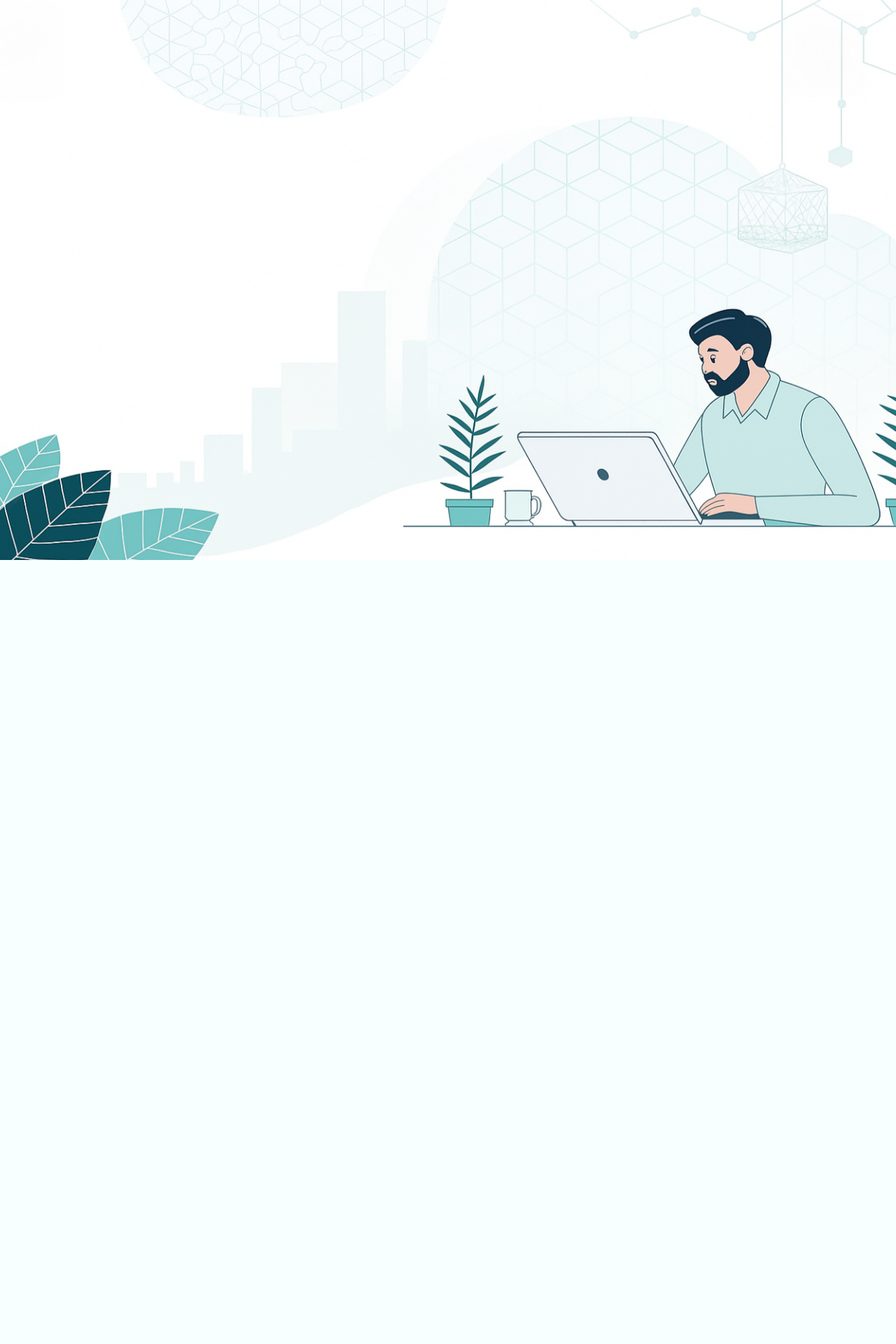
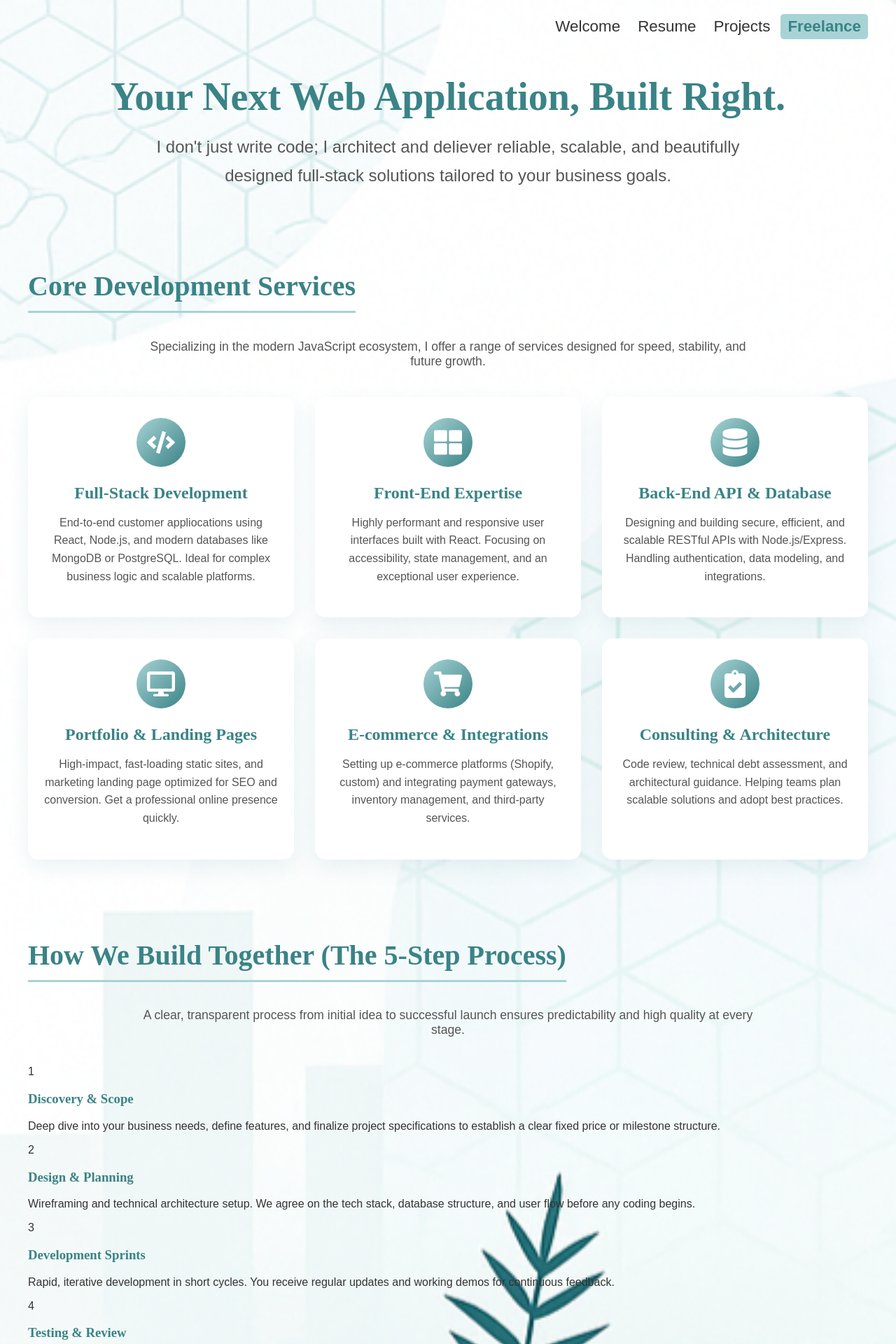
Before and after one commit to johncarpenter819/portfolio, a React (Vite) app in the folder frontend/: page /freelance in a window 1280 px wide. Before the commit this address had no page. Shown: the top 1920 px of the page at 70% size. Before the commit the page ends 800 px from the top, so only its background shows below. Built offline with nearby package versions, Linux system fonts and the light colour scheme.

Commit message:
Improved styling on welcome page, emailjs is working, content on freelance page rednering and started some styling.

```diff
--- a/frontend/package.json
+++ b/frontend/package.json
@@ -13,6 +13,7 @@
     "@emailjs/browser": "4.4.1",
     "react": "^19.1.1",
     "react-dom": "^19.1.1",
+    "react-icons": "^5.5.0",
     "react-router-dom": "^7.9.4"
   },
   "devDependencies": {
--- a/frontend/src/App.jsx
+++ b/frontend/src/App.jsx
@@ -3,6 +3,7 @@
 import Home from "./pages/Home";
 import Projects from "./pages/Projects";
 import Resume from "./pages/Resume";
+import Freelance from "./pages/Freelance";
 import "../src/global.css";
 
 function App() {
@@ -12,6 +13,7 @@
         <Route path="/" element={<Home />} />
         <Route path="/projects" element={<Projects />} />
         <Route path="/resume" element={<Resume />} />
+        <Route path="/freelance" element={<Freelance />} />
       </Routes>
     </Router>
   );
--- /dev/null
+++ b/frontend/src/pages/Freelance.jsx
@@ -0,0 +1,193 @@
+import React from "react";
+import {
+  FaCode,
+  FaThLarge,
+  FaDatabase,
+  FaDesktop,
+  FaShoppingCart,
+  FaClipboardCheck,
+} from "react-icons/fa";
+import "../styles/Freelance.css";
+import Navbar from "../components/Navbar";
+
+const IconMap = {
+  CodeSquare: FaCode,
+  LayoutGrid: FaThLarge,
+  Database: FaDatabase,
+  Monitor: FaDesktop,
+  ShoppingCart: FaShoppingCart,
+  ClipboardCheck: FaClipboardCheck,
+};
+
+const SERVICES_OFFERED = [
+  {
+    title: "Full-Stack Development",
+    description:
+      "End-to-end customer appliocations using React, Node.js, and modern databases like MongoDB or PostgreSQL. Ideal for complex business logic and scalable platforms.",
+    icon: "CodeSquare",
+    color: "border-teal-600",
+  },
+  {
+    title: "Front-End Expertise",
+    description:
+      "Highly performant and responsive user interfaces built with React. Focusing on accessibility, state management, and an exceptional user experience.",
+    icon: "LayoutGrid",
+    color: "border-emerald-600",
+  },
+  {
+    title: "Back-End API & Database",
+    description:
+      "Designing and building secure, efficient, and scalable RESTful APIs with Node.js/Express. Handling authentication, data modeling, and integrations.",
+    icon: "Database",
+    color: "border-cyan-600",
+  },
+  {
+    title: "Portfolio & Landing Pages",
+    description:
+      "High-impact, fast-loading static sites, and marketing landing page optimized for SEO and conversion. Get a professional online presence quickly.",
+    icon: "Monitor",
+    color: "border-sky-600",
+  },
+  {
+    title: "E-commerce & Integrations",
+    description:
+      "Setting up e-commerce platforms (Shopify, custom) and integrating payment gateways, inventory management, and third-party services.",
+    icon: "ShoppingCart",
+    color: "border-blue-600",
+  },
+  {
+    title: "Consulting & Architecture",
+    description:
+      "Code review, technical debt assessment, and architectural guidance. Helping teams plan scalable solutions and adopt best practices.",
+    icon: "ClipboardCheck",
+    color: "border-Indigo-600",
+  },
+];
+
+const PROCESS_STEPS = [
+  {
+    number: 1,
+    title: "Discovery & Scope",
+    details:
+      "Deep dive into your business needs, define features, and finalize project specifications to establish a clear fixed price or milestone structure.",
+  },
+  {
+    number: 2,
+    title: "Design & Planning",
+    details:
+      "Wireframing and technical architecture setup. We agree on the tech stack, database structure, and user flow before any coding begins. ",
+  },
+  {
+    number: 3,
+    title: "Development Sprints",
+    details:
+      "Rapid, iterative development in short cycles. You receive regular updates and working demos for continuous feedback.",
+  },
+  {
+    number: 4,
+    title: "Testing & Review",
+    details:
+      "Thorough quality assurance, bug fixing, and user acceptance testing to ensure the product meets all requirements and standards.",
+  },
+  {
+    number: 5,
+    title: "Deployment & Launch",
+    details:
+      "Seamless deployment to your chosen hosting environment (Vercel, AWS, etc.), followed by a knowledge transfer and post-launch support period.",
+  },
+];
+
+const Icon = ({ name, className }) => {
+  const LucideIcon = IconMap[name];
+  if (!LucideIcon) return null;
+  return <LucideIcon className={className} />;
+};
+
+const Freelance = ({ onQuoteRequest }) => {
+  return (
+    <div className="freelance-container">
+      <section className="freelance-hero">
+        <h1 className="hero-title">Your Next Web Application, Built Right.</h1>
+        <p className="hero-subtitle">
+          I don't just write code; I architect and deliever reliable, scalable,
+          and beautifully designed full-stack solutions tailored to your
+          business goals.
+        </p>
+        <Navbar />
+      </section>
+
+      <section className="services-section">
+        <h2 className="section-title">Core Development Services</h2>
+        <p className="section-description">
+          Specializing in the modern JavaScript ecosystem, I offer a range of
+          services designed for speed, stability, and future growth.
+        </p>
+
+        <div className="services-grid">
+          {SERVICES_OFFERED.map((service, index) => (
+            <div key={index} className="service-card" tabIndex="0">
+              <div className="icon-wrapper">
+                <Icon
+                  name={service.icon}
+                  className={`service-icon ${service.color}`}
+                />
+              </div>
+              <h3 className="service-title">{service.title}</h3>
+              <p className="service-description">{service.description}</p>
+            </div>
+          ))}
+        </div>
+      </section>
+
+      <section className="process-section">
+        <h2 className="section-title colored">
+          How We Build Together (The 5-Step Process)
+        </h2>
+        <p className="section-description">
+          A clear, transparent process from initial idea to successful launch
+          ensures predictability and high quality at every stage.
+        </p>
+        <div className="process-steps-container">
+          {PROCESS_STEPS.map((step, index) => (
+            <div key={index} className="process-step">
+              <div className="step-number">{step.number}</div>
+              <h3 className="step-title">{step.title}</h3>
+              <p className="step-details">{step.details}</p>
+            </div>
+          ))}
+        </div>
+      </section>
+
+      <section className="value-section">
+        <h2 className="section-title">Ready to Transform Your Idea?</h2>
+        <div className="value-blocks-container">
+          <div className="value-block">
+            <h3>Focus on Value</h3>
+            <p>
+              I prioritize delivering features that directly impact your
+              business, not just checking boxes. Every hour invested is focused
+              on ROI.
+            </p>
+          </div>
+          <div className="value-block">
+            <h3>Transparent Pricing</h3>
+            <p>
+              We start with a clear, fixed price quote based on defined scope,
+              giving you financial predictability from day one.
+            </p>
+          </div>
+          <div className="value-block">
+            <h3>Post-Launch Assurance</h3>
+            <p>
+              Receive a complimentary support window after deployment to handle
+              any unforeseen bugs or minor adjustments. You success is the
+              launchpad, not the finish line.
+            </p>
+          </div>
+        </div>
+      </section>
+    </div>
+  );
+};
+
+export default Freelance;
--- /dev/null
+++ b/frontend/src/styles/Freelance.css
@@ -0,0 +1,90 @@
+.freelance-container {
+  max-width: 1200px;
+  margin: 0 auto;
+  padding: 60px 20px;
+  animation: fadeIn 1.5s ease-out;
+}
+.freelance-hero {
+  text-align: center;
+  margin-bottom: 80px;
+}
+.hero-title {
+  font-size: 3.5rem;
+  font-weight: 800;
+  color: var(--color-primary-dark);
+  margin-bottom: 20px;
+  animation: slideInLeft 1s ease-out;
+}
+.hero-subtitle {
+  font-size: 1.5rem;
+  color: #555;
+  max-width: 850px;
+  margin: 0 auto;
+  line-height: 1.7;
+  animation: slideInRight 1s ease-out;
+}
+.services-section {
+  margin-bottom: 80px;
+}
+.section-title {
+  font-size: 2.5rem;
+  margin-bottom: 20px;
+  border-bottom: 3px solid var(--color-primary-light);
+  display: inline-block;
+}
+.section-description {
+  font-size: 1.1rem;
+  color: #555;
+  margin-bottom: 40px;
+  max-width: 900px;
+  text-align: center;
+  margin-left: auto;
+  margin-right: auto;
+}
+.services-grid {
+  display: grid;
+  grid-template-columns: repeat(auto-fit, minmax(280px, 1fr));
+  gap: 30px;
+}
+.service-card {
+  background-color: #ffffff;
+  border-radius: 15px;
+  padding: 30px 20px;
+  box-shadow: 0 10px 30px var(--color-shadow);
+  text-align: center;
+  transition: transform 0.3s ease-in-out, box-shadow 0.3s ease-in-out;
+  cursor: pointer;
+}
+.service-card:hover {
+  transform: translateY(-5px) scale(1.03);
+  box-shadow: 0 20px 40px rgba(58, 131, 134, 0.25);
+}
+.icon-wrapper {
+  width: 70px;
+  height: 70px;
+  margin: 0 auto 20px auto;
+  display: flex;
+  align-items: center;
+  justify-content: center;
+  border-radius: 50%;
+  background: linear-gradient(
+    135deg,
+    var(--color-primary-light),
+    var(--color-primary-dark)
+  );
+}
+.service-icon {
+  font-size: 2.5rem;
+  color: #fff;
+}
+.service-title {
+  font-size: 1.5rem;
+  font-weight: 700;
+  margin-bottom: 15px;
+  color: var(--color-primary-dark);
+}
+.service-description {
+  font-size: 1rem;
+  line-height: 1.6;
+  color: #555;
+}
--- a/frontend/src/styles/Resume.css
+++ b/frontend/src/styles/Resume.css
@@ -2,6 +2,7 @@
   margin: 0 auto;
   padding: 40px 20px;
   max-width: 1200px;
+  animation: fadeIn 1.5s ease-out;
 }
 .section-title {
   font-size: 2.5rem;
```
Also changed, not shown: frontend/src/styles/Home.css (+101 -48 lines), 1 other file (tests, documents, lock files or other folders).
